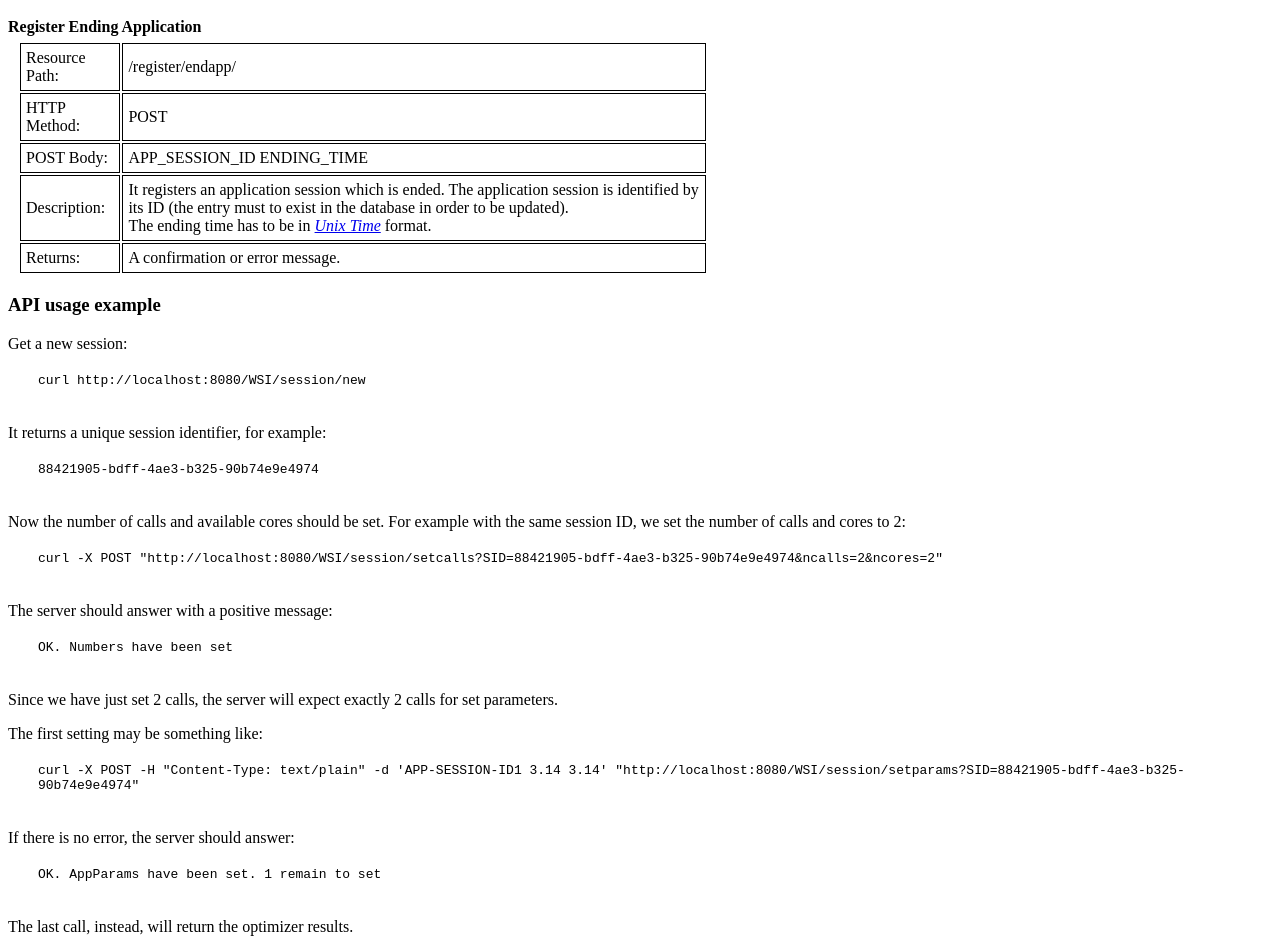
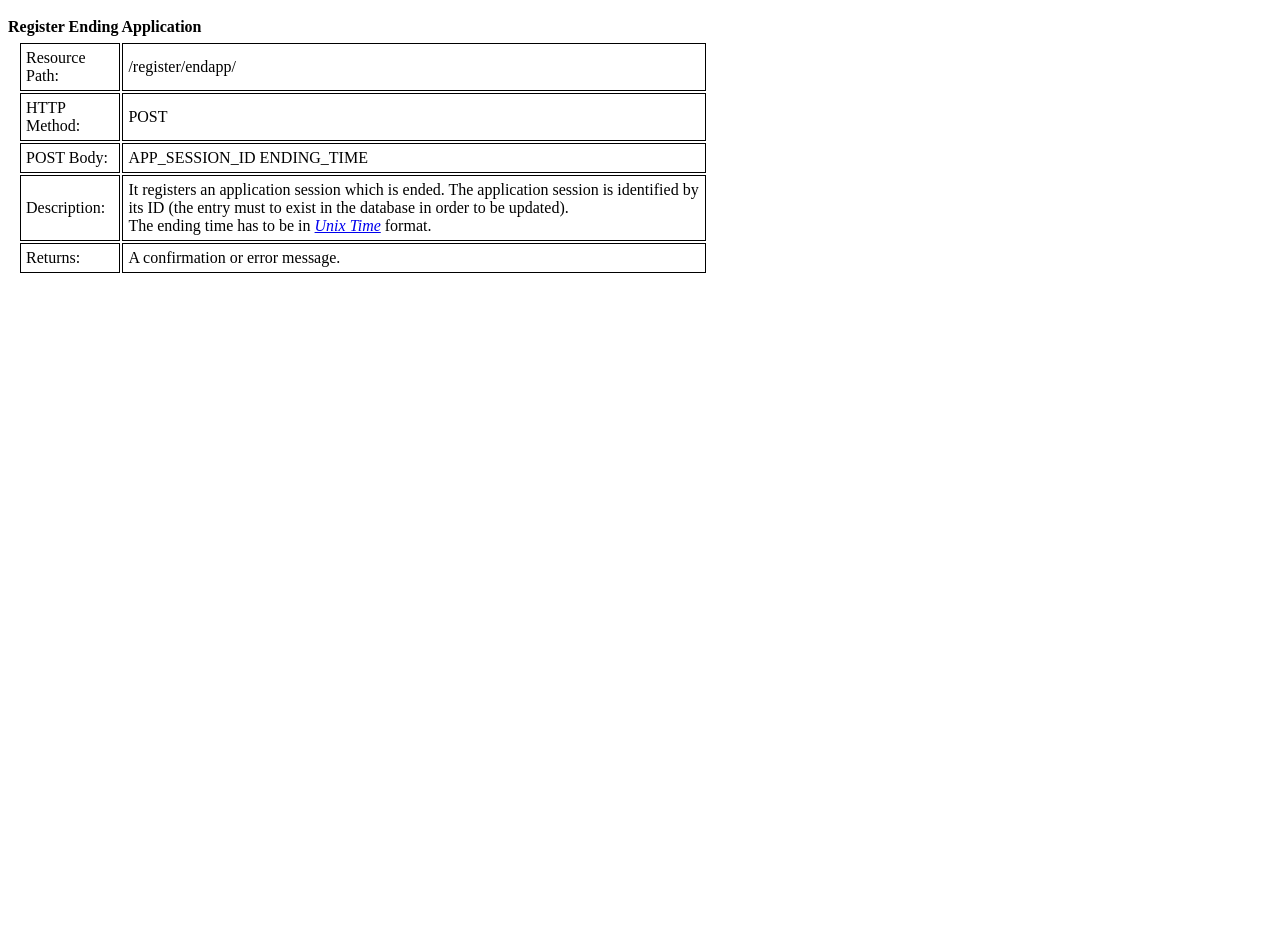
Before and after one commit to eubr-bigsea/wsi, a plain HTML site: page WSI_DB/documentation/index.html in a window 1280 px wide. Shown: the part 358-1310 px from the top of the page. After the commit the page ends 800 px from the top, so only its background shows below. Drawn offline with Linux system fonts and the light colour scheme.

Commit message:
Removed wrong example

```diff
--- a/WSI_DB/documentation/index.html
+++ b/WSI_DB/documentation/index.html
@@ -95,62 +95,6 @@
         </table>
       </div>
 
-      <div class="api-example">
-        <h3>API usage example</h3>
-        <p>
-
-          Get a new session:<br>
-
-          <code>
-curl http://localhost:8080/WSI/session/new
-          </code>
-        </p>
-
-        <p>
-          It returns a unique session identifier, for example:<br>
-
-          <code>
-88421905-bdff-4ae3-b325-90b74e9e4974
-          </code>
-        </p>
-
-        <p>
-          Now the number of calls and available cores should be set. For example with the same session ID,
-          we set the number of calls and cores to 2:<br>
-          <code>
-curl -X POST "http://localhost:8080/WSI/session/setcalls?SID=88421905-bdff-4ae3-b325-90b74e9e4974&ncalls=2&ncores=2"
-          </code>
-        </p>
-
-        <p>
-          The server should answer with a positive message:<br>
-          <code>
-OK. Numbers have been set
-          </code>
-        </p>
-
-        <p>
-          Since we have just set 2 calls, the server will expect exactly 2 calls for set parameters.
-        </p>
-
-        <p>
-          The first setting may be something like:<br>
-          <code>
-curl -X POST -H "Content-Type: text/plain" -d 'APP-SESSION-ID1 3.14 3.14' "http://localhost:8080/WSI/session/setparams?SID=88421905-bdff-4ae3-b325-90b74e9e4974"
-          </code>
-        </p>
-
-        <p>
-          If there is no error, the server should answer:<br>
-          <code>
-OK. AppParams have been set. 1 remain to set
-          </code>
-        </p>
-
-        <p>
-          The last call, instead, will return the optimizer results.
-        </p>
-      </div>
     </div>
   </body>
 </html>
```
